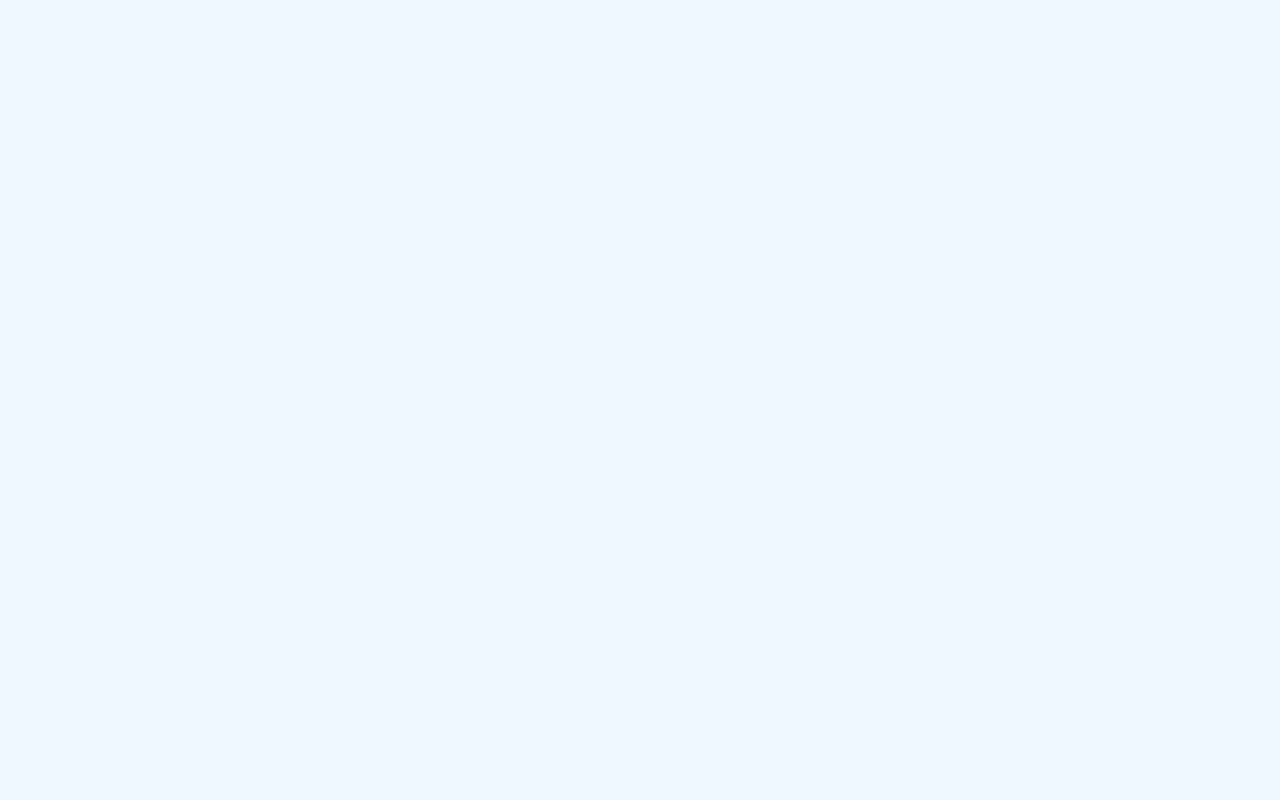
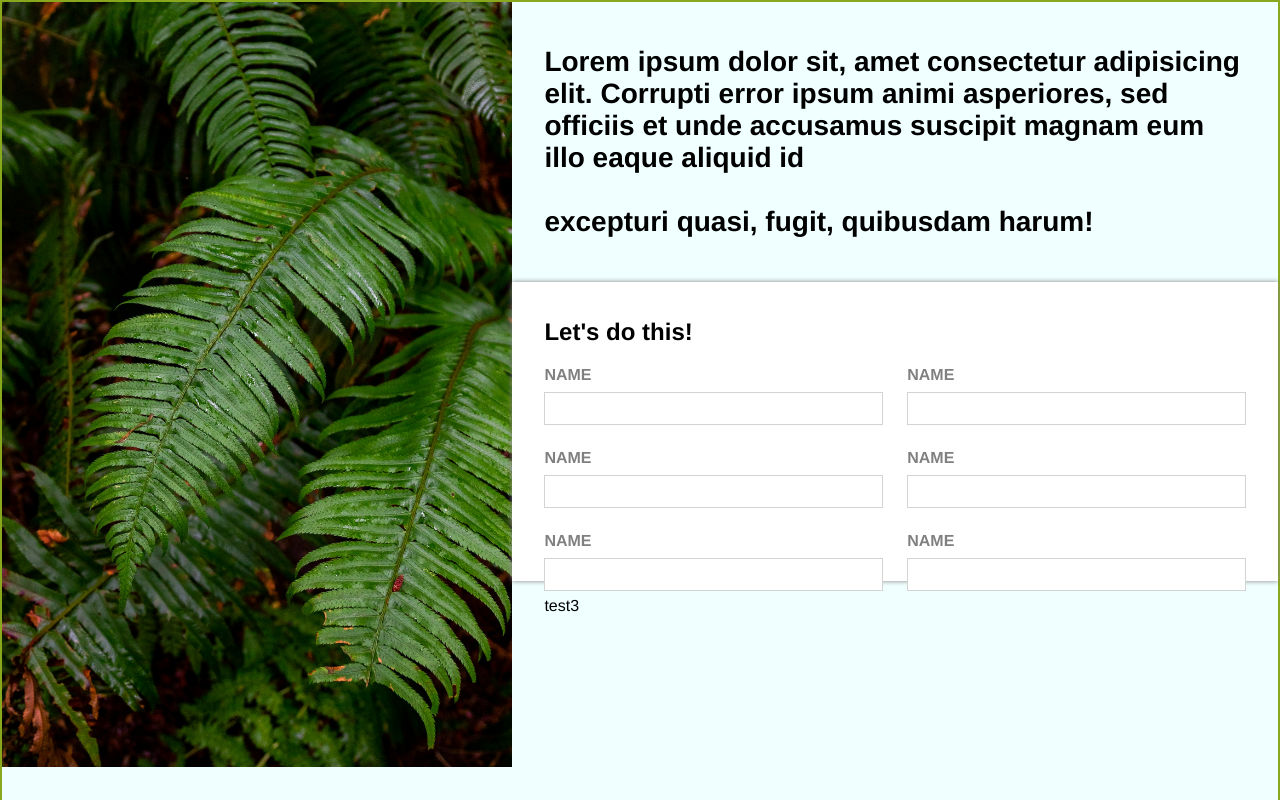
Before and after one commit to 3ein39/odin-SignUp, a plain HTML site: page index.html in a window 1280 px wide. Drawn offline with Linux system fonts and the light colour scheme.

Commit message:
Refactor CSS styles and add debug styles for hover effects

```diff
--- a/index.html
+++ b/index.html
@@ -4,9 +4,55 @@
     <meta charset="UTF-8">
     <meta name="viewport" content="width=device-width, initial-scale=1.0">
     <link rel="stylesheet" href="main.css" />
+    <link rel="stylesheet" href="css-debug.css" />
     <title>Odin SignUp</title>
 </head>
 <body>
+    <div class="side-image">
+        <img src="assets/plant.jpg" alt="side"/>
+    </div>
+    <div class="content">
+     <section class="centered">
+        <p class="bold">
+            Lorem ipsum dolor sit, amet consectetur adipisicing elit. Corrupti error ipsum animi asperiores, sed officiis et unde accusamus suscipit magnam eum illo eaque aliquid id
+            <br><br>
+            excepturi quasi, fugit, quibusdam harum!
+        </p>
 
+     </section>
+     <section>
+        <h2>Let's do this!</h2>
+
+        <div class="grid">
+            <div class="form-group">
+                <label for="username">NAME</label>
+                <input type="text" id="username" />
+            </div>
+            <div class="form-group">
+                <label for="username">NAME</label>
+                <input type="text" id="username" />
+            </div>
+            <div class="form-group">
+                <label for="username">NAME</label>
+                <input type="text" id="username" />
+            </div>
+            <div class="form-group">
+                <label for="username">NAME</label>
+                <input type="text" id="username" />
+            </div>
+            <div class="form-group">
+                <label for="username">NAME</label>
+                <input type="text" id="username" />
+            </div>
+            <div class="form-group">
+                <label for="username">NAME</label>
+                <input type="text" id="username" />
+            </div>
+        </div>
+     </section>
+     <section>
+        test3
+     </section>
+    </div>
 </body>
 </html>
--- a/main.css
+++ b/main.css
@@ -1,3 +1,74 @@
 body {
-    background-color: aliceblue;
+    background-color: azure;
+    display: flex;
+    height: 100lvh;
+    padding: 0px;
+    margin: 0px;
+    font-family: 'Franklin Gothic Medium', 'Arial Narrow', Arial, sans-serif;
 }
+
+.side-image {
+    width: 40%;
+}
+
+label {
+    font-weight: 600;
+    color: gray;
+    text-transform: capitalize;
+}
+
+input {
+    border: 1px solid lightgray;
+    padding: 8px;
+}
+
+input:focus {
+    outline: none !important;
+    border:1px solid blue;
+    box-shadow: 0 0 5px #719ECE;
+}
+
+.content {
+    width: 60%;
+    display: flex;
+    flex-direction: column;
+    align-items: stretch;
+}
+
+section {
+    flex-grow: 1;
+    padding: 16px 32px;
+    height: calc(100%/3);
+}
+
+.centered {
+    display: flex;
+    justify-items: center;
+    align-items: center;
+}
+
+.grid {
+    display: grid;
+    grid-template-columns: repeat(2, minmax(0, 1fr));
+    gap: 24px;
+}
+
+.form-group {
+    display: flex;
+    flex-direction: column;
+    gap: 8px;
+}
+
+section:nth-of-type(even) {
+    background-color: white;
+    box-shadow: 0 0 5px gray;
+}
+
+img {
+    width: 100%;
+}
+
+.bold {
+    font-size: 28px;
+    font-weight: 600;
+}
```
Also changed, not shown: assets/plant.jpg (added).
